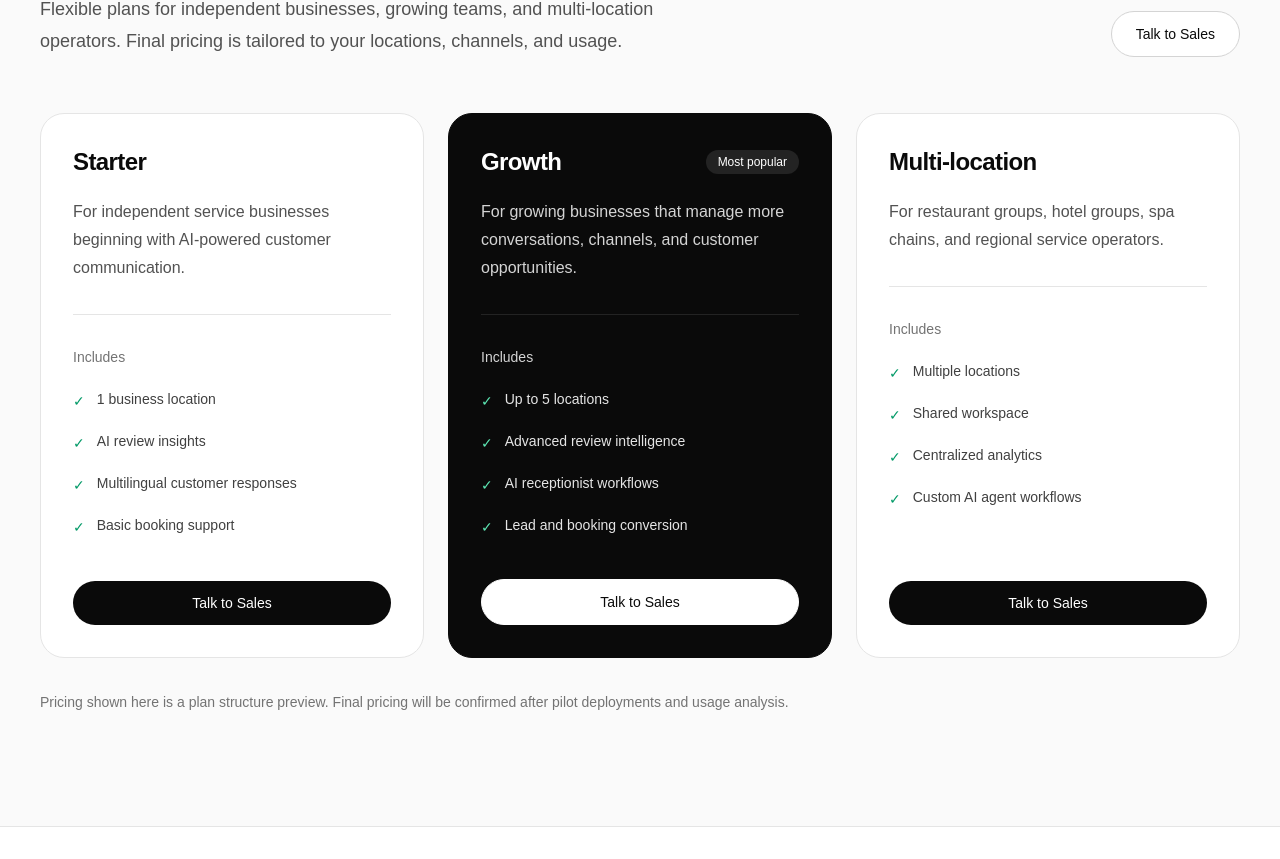
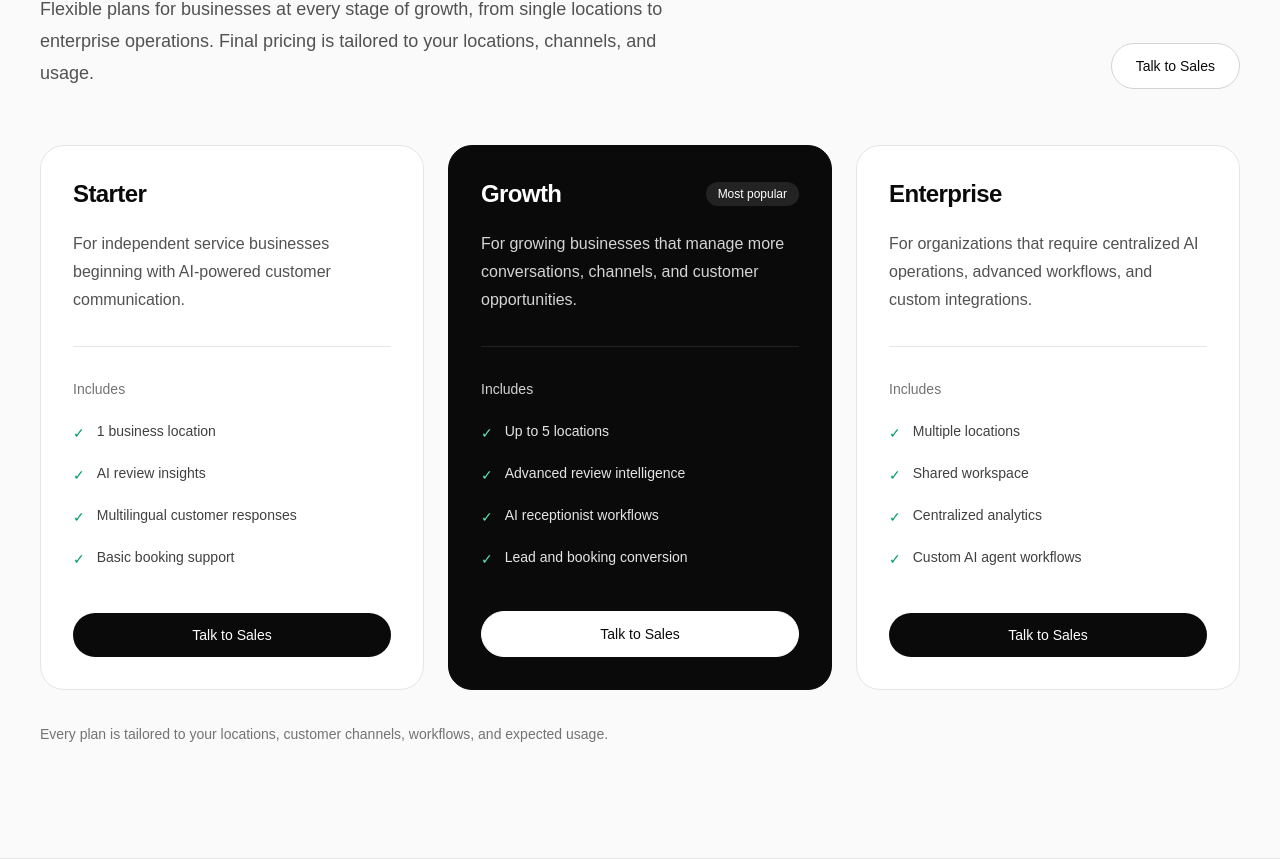
Before and after one commit to uandai27/SmeAIHub, a Next.js app: page / in a window 1280 px wide. Shown: the part 5902-6761 px from the top of the page. Before the commit the page ends 6729 px from the top, so only its background shows below. Built offline with nearby package versions, Linux system fonts and the light colour scheme.

Commit message:
feat: refine pricing section and enterprise positioning

```diff
--- a/components/marketing/pricing-preview.tsx
+++ b/components/marketing/pricing-preview.tsx
@@ -27,9 +27,9 @@ const plans = [
     featured: true,
   },
   {
-    name: "Multi-location",
+    name: "Enterprise",
     description:
-      "For restaurant groups, hotel groups, spa chains, and regional service operators.",
+      "For organizations that require centralized AI operations, advanced workflows, and custom integrations.",
     features: [
       "Multiple locations",
       "Shared workspace",
@@ -53,8 +53,7 @@ export function PricingPreview() {
             </h2>
 
             <p className="mt-6 max-w-2xl text-lg leading-8 text-neutral-600">
-              Flexible plans for independent businesses, growing teams, and
-              multi-location operators. Final pricing is tailored to your
+              Flexible plans for businesses at every stage of growth, from single locations to enterprise operations. Final pricing is tailored to your
               locations, channels, and usage.
             </p>
           </div>
@@ -156,9 +155,9 @@ export function PricingPreview() {
         </div>
 
         <p className="mt-8 text-sm leading-6 text-neutral-500">
-          Pricing shown here is a plan structure preview. Final pricing will be
-          confirmed after pilot deployments and usage analysis.
-        </p>
+  Every plan is tailored to your locations, customer channels, workflows, and
+  expected usage.
+</p>
       </Container>
     </section>
   );
```
Also changed, not shown: 2 other files (tests, documents, lock files or other folders).
